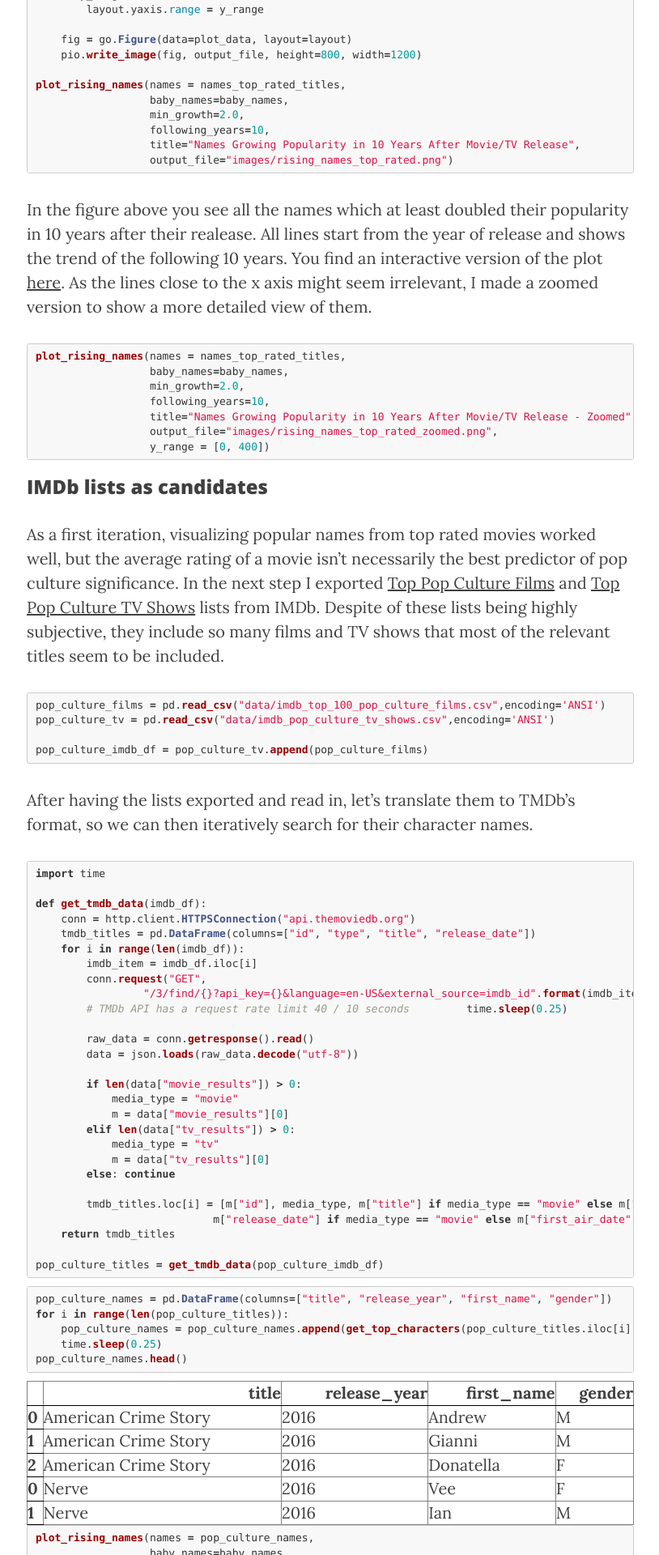
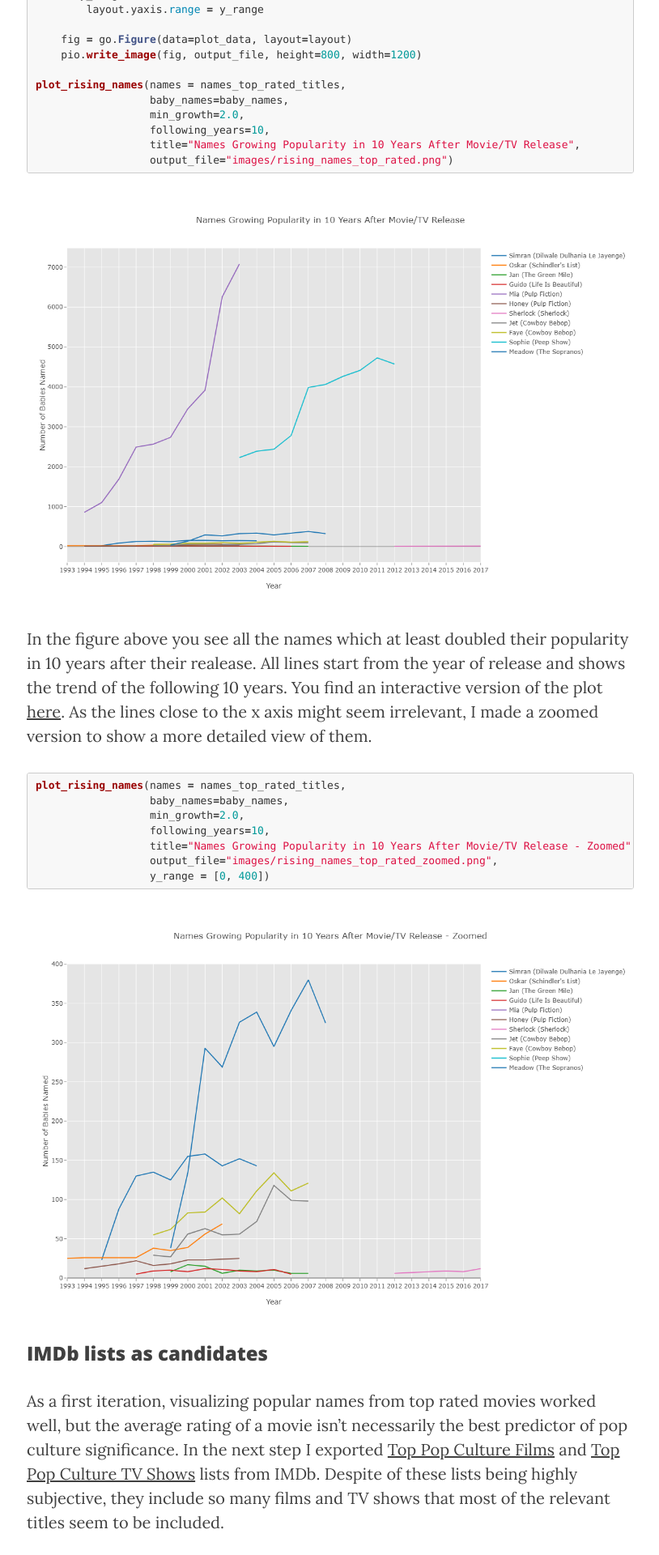
Before and after one commit to georgekatona/georgekatona.github.io, a Jekyll site: the page built from _posts/2019-03-06-Top-10-Most-Influential-Women.markdown, in a window 1280 px wide. Shown: the part 4438-6358 px from the top of the page at 81% size, without its empty margins (232-1046 px from the left). Built offline with Jekyll 4.4.1, drawn with Linux system fonts in a browser that asks for light colours; nearby versions of some CDN libraries; comment, search, counter and statistics services are not loaded.

Commit message:
Edit post

````diff
--- a/_posts/2019-03-06-Top-10-Most-Influential-Women.markdown
+++ b/_posts/2019-03-06-Top-10-Most-Influential-Women.markdown
@@ -386,6 +386,10 @@ plot_rising_names(names = names_top_rated_titles,
                   output_file="images/rising_names_top_rated.png")
 ```
 
+
+![rising_names_top_rated](https://georgekatona.com/img/female_inspiration/rising_names_top_rated.png)
+
+
 In the figure above you see all the names which at least doubled their popularity in 10 years after their realease. All lines start from the year of release and shows the trend of the following 10 years. You find an interactive version of the plot [here](https://plot.ly/~george.katona/22/names-growing-popularity-in-10-years-after-movietv-release/). As the lines close to the x axis might seem irrelevant, I made a zoomed version to show a more detailed view of them.
 
 
@@ -398,6 +402,10 @@ plot_rising_names(names = names_top_rated_titles,
                   output_file="images/rising_names_top_rated_zoomed.png",
                   y_range = [0, 400])
 ```
+
+
+![rising_names_top_rated_zoomed](https://georgekatona.com/img/female_inspiration/rising_names_top_rated_zoomed.png)
+
 
 ### IMDb lists as candidates
 
````
Also changed, not shown: other parts of _posts/2019-03-06-Top-10-Most-Influential-Women.markdown (+11 -0 lines).
